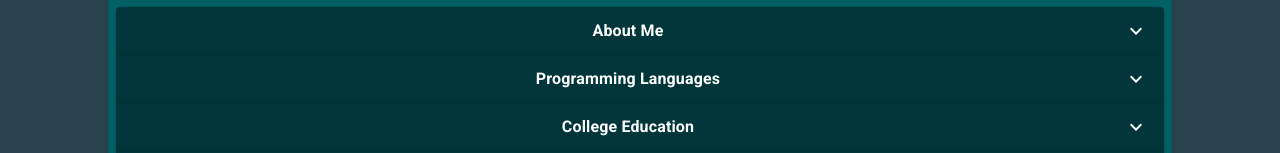
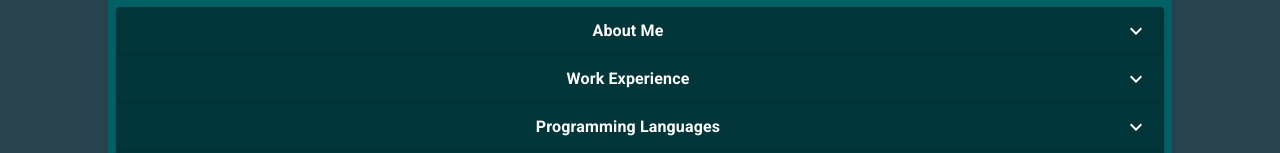
Before and after one commit to JeremyDuncan/React-Portfolio-Site, a React (Create React App) app: page / in a window 1280 px wide. Shown: the part 171-324 px from the top of the page. Built offline with nearby package versions, Linux system fonts and the light colour scheme.

Commit message:
added Resume component. created new accordion

```diff
--- a/src/components/MainSection.js
+++ b/src/components/MainSection.js
@@ -17,6 +17,7 @@ import "@fontsource/roboto/400.css";
 import "@fontsource/roboto/500.css";
 import "@fontsource/roboto/700.css";
 import AboutMe from "./AboutMe.js";
+import Resume from "./Resume";
 import Projects from "./Projects";
 import Languages from "./Languages";
 import College from "./College";
@@ -60,6 +61,37 @@ export default function ControlledAccordions() {
         </AccordionDetails>
       </Accordion>
       {/* =============== === ACCORDIAN END === =============================*/}
+      {/* =============== === ACCORDIAN START === ===========================*/}
+      {/* === WORK EXPERIENCE SECTION === */}
+      <Accordion
+        sx={{ bgcolor: "primary.dark", color: "primary.contrastText" }}
+        expanded={expanded === "panel6"}
+        onChange={handleChange("panel6")}
+      >
+        <AccordionSummary
+          expandIcon={<ExpandMoreIcon sx={{ color: "primary.contrastText" }} />}
+          aria-controls="panel4bh-content"
+          id="panel4bh-header"
+        >
+          <Typography
+            sx={{
+              width: "33%",
+              flexShrink: 0,
+              fontWeight: "bold",
+              margin: { md: "auto", lg: "auto", sm: "auto" },
+            }}
+          >
+            Work Experience
+          </Typography>
+        </AccordionSummary>
+        <AccordionDetails
+          sx={{ bgcolor: "secondary.main", color: "primary.contrastText" }}
+        >
+          <Resume />{/* <=={COMPONENT} */}
+        </AccordionDetails>
+      </Accordion>
+      {/* =============== === ACCORDIAN END === =============================*/}
+
       {/* =============== === ACCORDIAN START === ===========================*/}
       {/* === PROGRAMMING LANGUAGE SECTION === */}
       <Accordion
```
